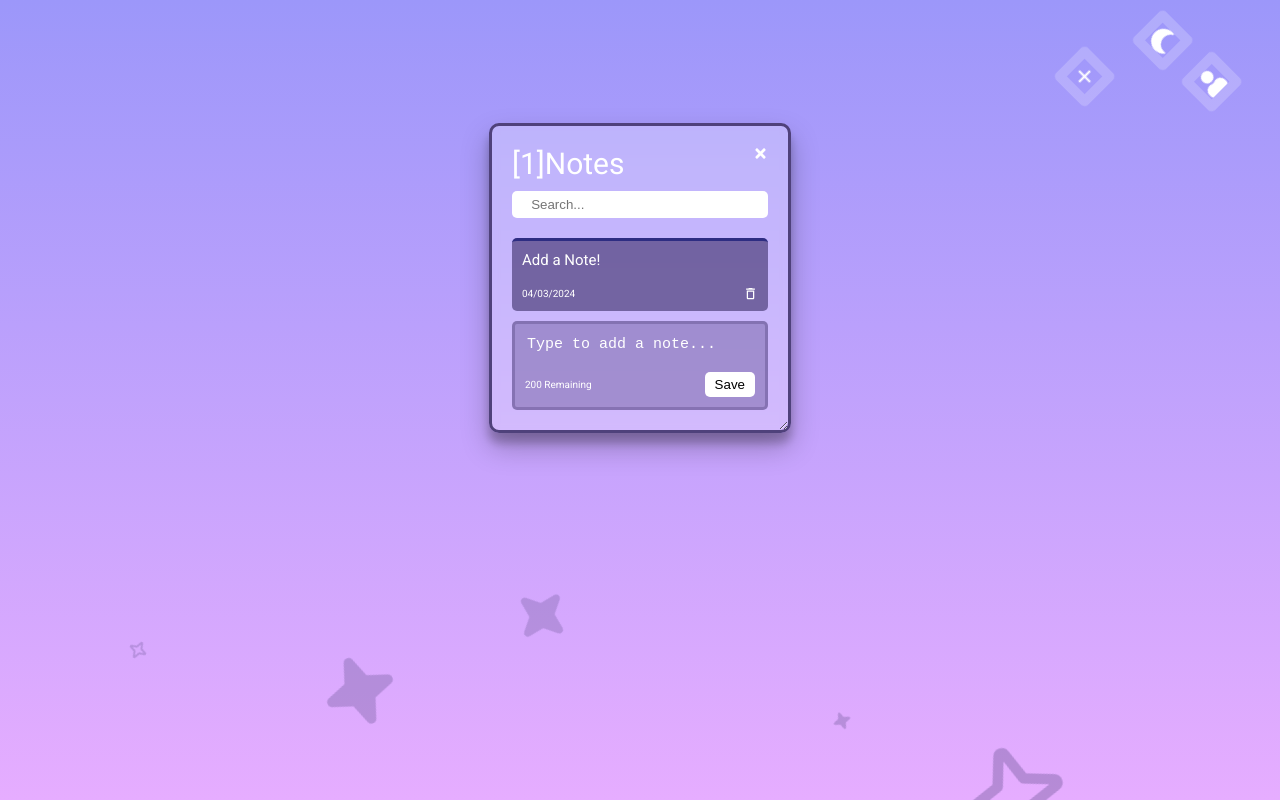
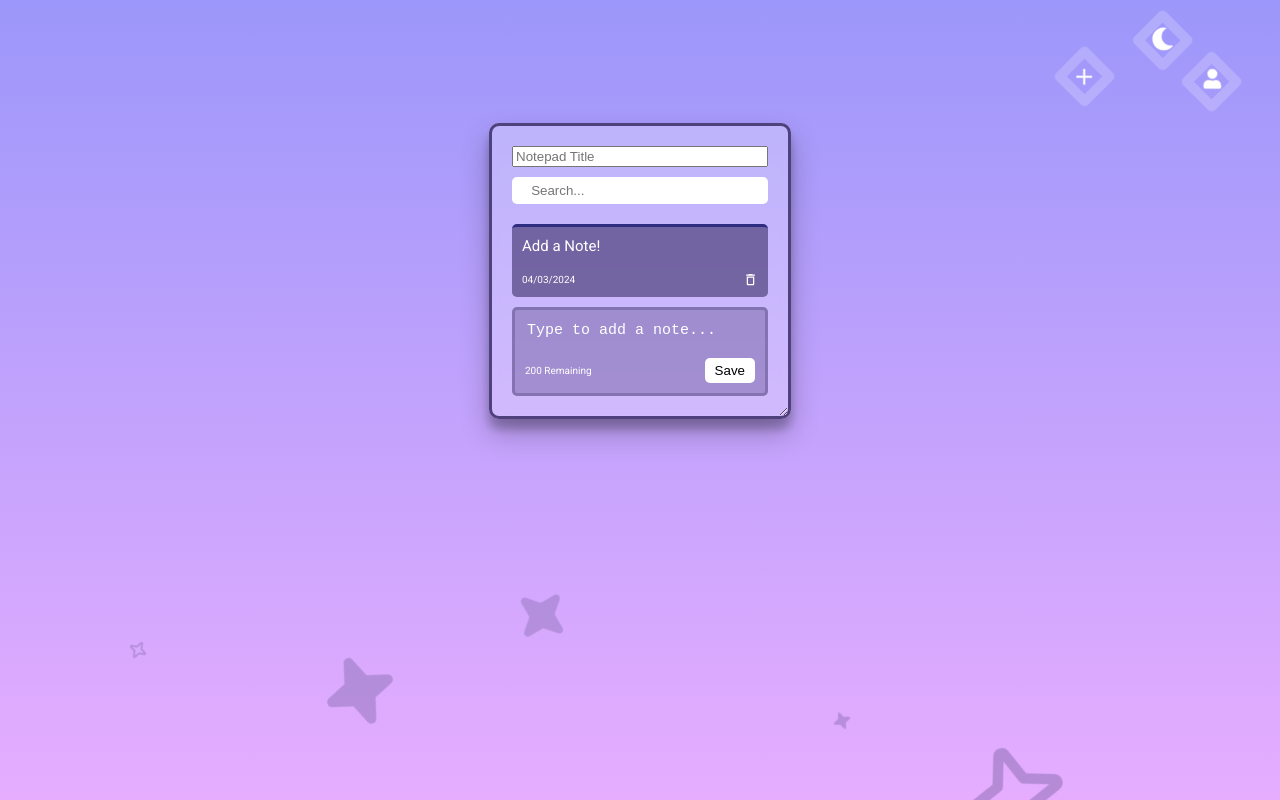
Before and after one commit to DavidVida1/React-Notes-App, a React (Vite) app in the folder React-Notes-App/: page / in a window 1280 px wide. Built offline with nearby package versions, Linux system fonts and the light colour scheme.

Commit message:
title done

```diff
--- a/React-Notes-App/src/components/Header.jsx
+++ b/React-Notes-App/src/components/Header.jsx
@@ -8,21 +8,23 @@ const Header = ({ handleToggleDarkMode, handleAddNoteList }) => {
   return (
     <HeaderWrapper>
       <section className="diamonds">
+        <div id="diamond1">
           <IoMdAdd
-          id="diamond1"
             onClick={() => {
               handleAddNoteList();
             }}
           />
-
+        </div>
+        <div id="diamond2">
           <FaMoon
-          id="diamond2"
             onClick={() => {
               handleToggleDarkMode();
             }}
           />
-
-        <FaUser id="diamond3" />
+        </div>
+        <div id="diamond3">
+          <FaUser />
+        </div>
       </section>
     </HeaderWrapper>
   );
@@ -48,6 +50,7 @@ const HeaderWrapper = styled.header`
     right: 30px;
 
     #diamond1 {
+      display: flex;
       width: 25px;
       height: 25px;
       border: 10px solid var(--color-white3);
@@ -58,6 +61,11 @@ const HeaderWrapper = styled.header`
       top: 45px;
       right: 40px;
       animation: float 5s ease-in-out infinite;
+
+      & svg {
+        rotate: -45deg;
+        align-self: center;
+      }
     }
 
     #diamond2 {
@@ -71,6 +79,12 @@ const HeaderWrapper = styled.header`
       top: 20px;
       right: 25px;
       animation: float 4s ease-in-out infinite;
+      & svg {
+        position: absolute;
+        font-size: 2.3rem;
+        rotate: -45deg;
+        align-self: center;
+      }
     }
     #diamond3 {
       width: 25px;
@@ -83,14 +97,28 @@ const HeaderWrapper = styled.header`
       top: 50px;
       right: 15px;
       animation: float 6s ease-in-out infinite;
+
+      & svg {
+        position: absolute;
+        font-size: 2rem;
+        right: 0px;
+        bottom: 11px;
+        left: 5px;
+        top: 8px;
+        rotate: 45deg;
+        align-self: center;
+      }
     }
 
-    & :hover {
-      filter: drop-shadow(0 0 3px var(--color-white));
+    & div:hover {
       box-shadow: 0 0 10px var(--color-white);
       transition-timing-function: linear;
       transition-duration: 0.3s;
       cursor: pointer;
+
+      & svg {
+        filter: drop-shadow(0 0 3px var(--color-white));
+      }
     }
     @keyframes float {
       0% {
--- a/React-Notes-App/src/components/NotesList.jsx
+++ b/React-Notes-App/src/components/NotesList.jsx
@@ -52,6 +52,21 @@ const NotesList = ({ noteId, handleDeleteNoteList }) => {
     localStorage.setItem(`note-data-${noteId}`, JSON.stringify(notes));
   }, [notes]);
 
+  /*************** Change text title*************/
+  const [editEnabled, setEditEnabled] = useState(true);
+  const [title, setTitle] = useState("");
+
+  const handleChange = (event) => {
+    setTitle(event.target.value);
+  };
+
+  const handleKeyDown = (e) => {
+    if (e.key === "Enter") {
+      console.log("do validate");
+      setEditEnabled(false);
+    }
+  };
+
   return (
     <NotesListContainer id={noteId}>
       <FaTimes
@@ -60,7 +75,20 @@ const NotesList = ({ noteId, handleDeleteNoteList }) => {
           handleDeleteNoteList(noteId);
         }}
       />
-      <h1 className="title">[{notes.length}]Notes </h1>
+      {editEnabled ? (
+        <input
+          type="text"
+          value={title}
+          placeholder="Notepad Title"
+          onChange={handleChange}
+          onKeyDown={handleKeyDown}
+        />
+      ) : (
+        <h1 className="title" onDoubleClick={() => setEditEnabled(true)}>
+          [{notes.length}]{title}
+        </h1>
+      )}
+
       <SearchBar handleSearchNote={setSearchText} />
       {notes
         .filter((note) => note.text.toLowerCase().includes(searchText))
@@ -70,7 +98,7 @@ const NotesList = ({ noteId, handleDeleteNoteList }) => {
             /*id={note.id} text={note.text} date={note.date}*/ {...note}
             handleDeleteNote={deleteNote}
           />
-        ))}{" "}
+        ))}
       <AddNote className="addNote" handleAddNote={addNote} />
     </NotesListContainer>
   );
```
Lines whose indentation alone changed are shown as unchanged.
